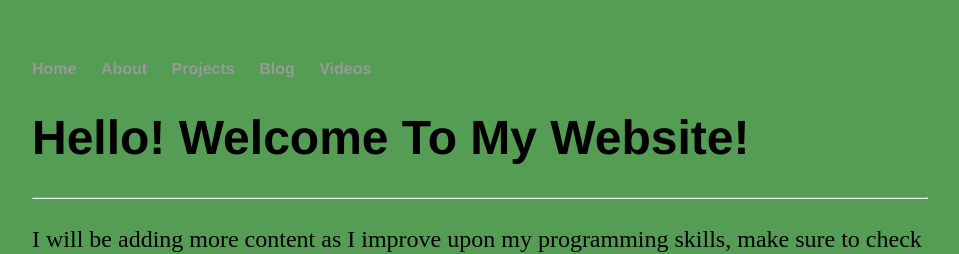
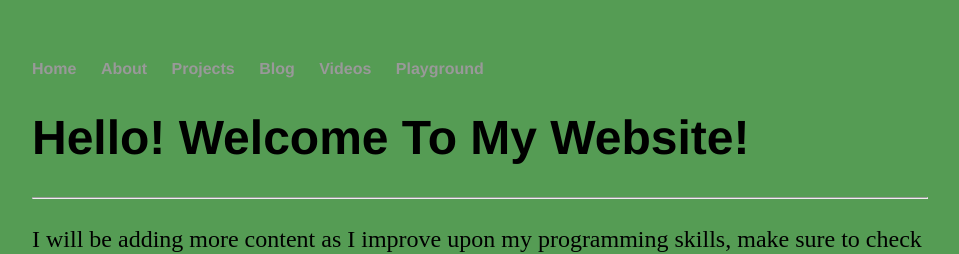
Before and after one commit to chrisfisher419/chrisfisher419.github.io, a Jekyll site: the page built from index.html, in a window 1280 px wide. Shown: the top 254 px of the page, without its empty margins (160-1119 px from the left). Built offline with Jekyll 4.4.1, drawn with Linux system fonts in a browser that asks for light colours.

Commit message:
Update default.html

```diff
--- a/_layouts/default.html
+++ b/_layouts/default.html
@@ -15,6 +15,7 @@
 	        		<li><a href="/projects">Projects</a></li>
 	        		<li><a href="/blog">Blog</a></li>
 				<li><a href="/videos">Videos</a></li>
+				<li><a href="/Playground">Playground</a></li>
 	    		</ul>
 			</nav>
 			<div class="container">
```
